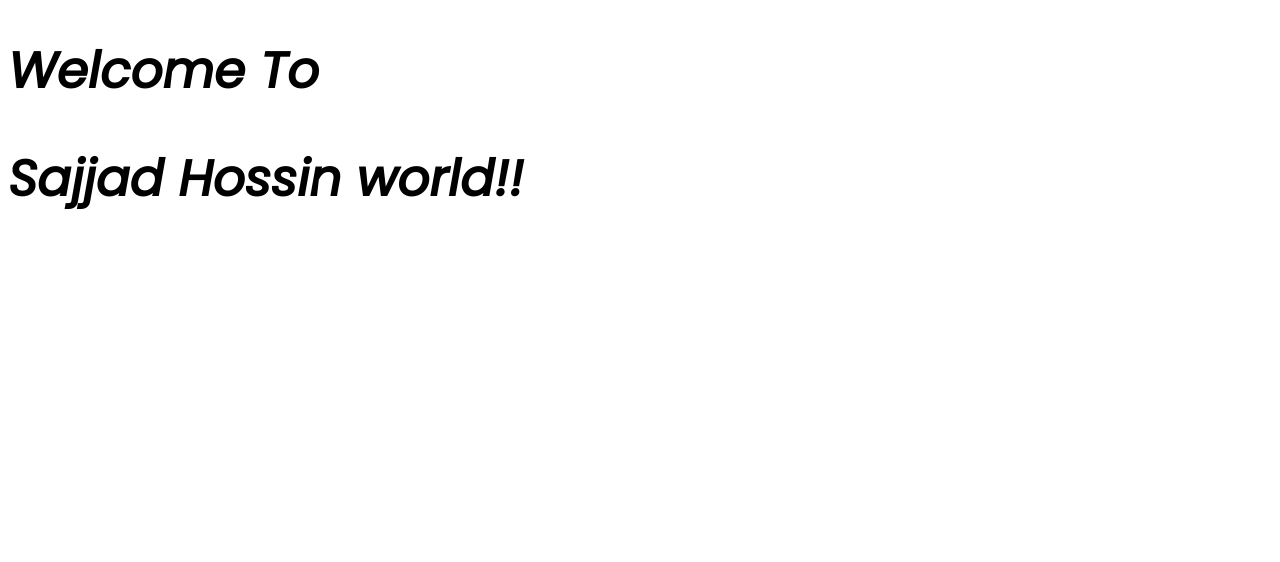
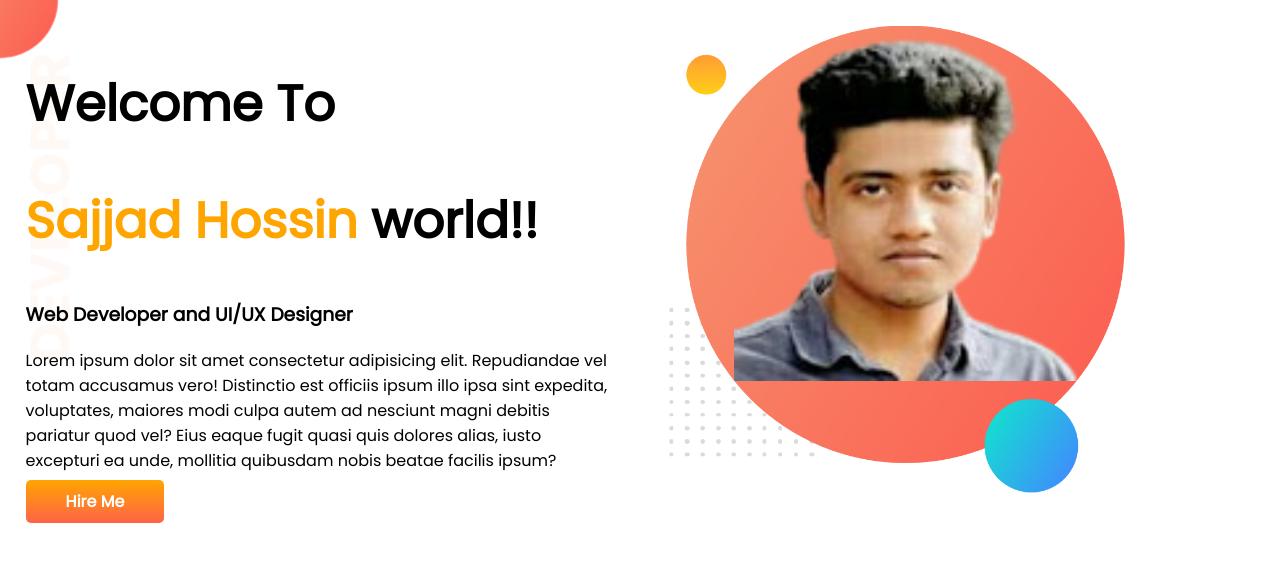
Before and after one commit to MdSajjadHossin/developer-portfolio, a plain HTML site: page index.html in a window 1280 px wide. Drawn offline with Linux system fonts and the light colour scheme.

Commit message:
top banner added

```diff
--- a/index.html
+++ b/index.html
@@ -8,11 +8,28 @@
     <link rel="stylesheet" href="style.css">
     <link rel="preconnect" href="https://fonts.googleapis.com">
     <link rel="preconnect" href="https://fonts.gstatic.com" crossorigin>
-    <link href="https://fonts.googleapis.com/css2?family=Poppins:ital@1&display=swap" rel="stylesheet">
+    <link href="https://fonts.googleapis.com/css2?family=Poppins&display=swap" rel="stylesheet">
 </head>
 <body>
-    <h1>Welcome To</h1>
-    <h1>Sajjad Hossin world!!</h1>
+    <section class="top-banner">
+        <div class="half-width">
+            <h1>Welcome To</h1>
+        <h1 ><span class="orange-color">Sajjad Hossin</span> world!!</h1>
+
+        <h3>Web Developer and UI/UX Designer</h3>
+        <p>Lorem ipsum dolor sit amet consectetur adipisicing elit. Repudiandae vel totam accusamus vero! Distinctio est officiis ipsum illo ipsa sint expedita, voluptates, maiores modi culpa autem ad nesciunt magni debitis pariatur quod vel? Eius eaque fugit quasi quis dolores alias, iusto excepturi ea unde, mollitia quibusdam nobis beatae facilis ipsum?</p>
+
+        <a class="link-button" target="_blank" href="https://www.facebook.com/mdsajjad.hossion.9"> Hire Me </a>
+        </div>
+
+        <div class="half-width">
+            <img src="./img/my-bg.png" alt="">
+        </div>
+    </section>
+
+
+
+
 
 </body>
 </html>
--- a/style.css
+++ b/style.css
@@ -1,6 +1,32 @@
 body{
     font-family: 'Poppins', sans-serif;
+    margin:0;
 }
 h1{
     font-size: 50px;
 }
+.orange-color{
+    color: orange;
+}
+section{
+    display: flex;
+}
+.half-width{
+    width: 50%;
+    padding: 2%;
+}
+.half-width img{
+    width: 80%;
+}
+.link-button{
+    text-decoration: none;
+    background-image: linear-gradient(orange, tomato);
+    padding: 10px 40px ;
+    font-weight: 700;
+    color: white;
+    border-radius: 5px;
+}
+.top-banner{
+    background-image: url(./img/top-banner.png);
+    background-repeat: no-repeat;
+}
```
